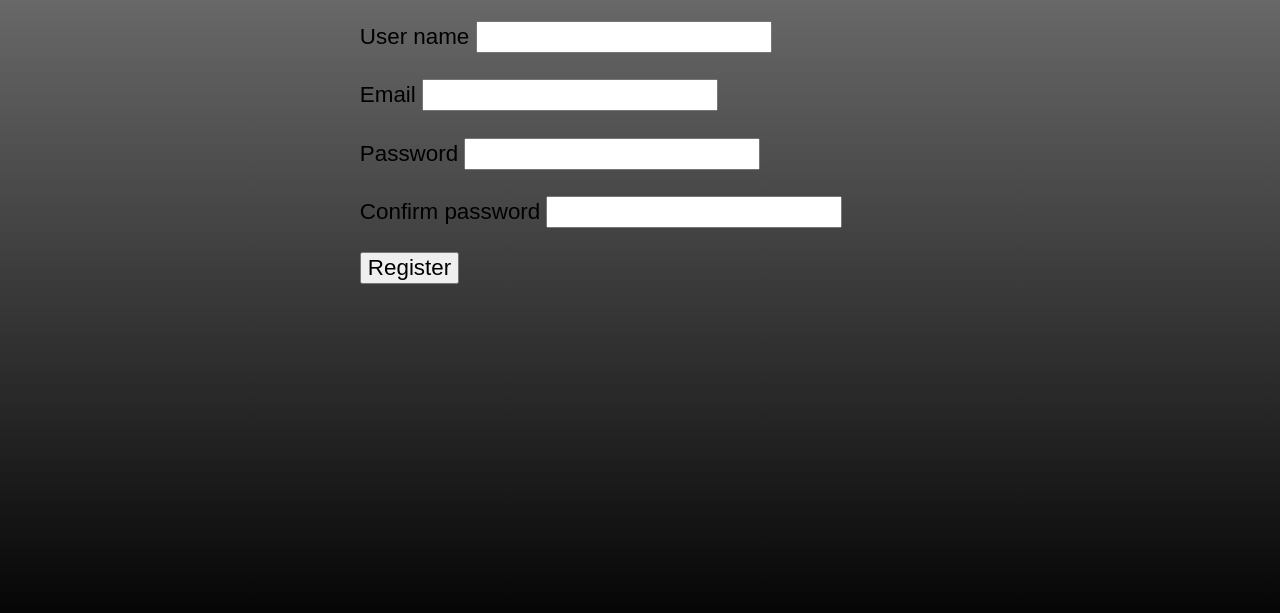
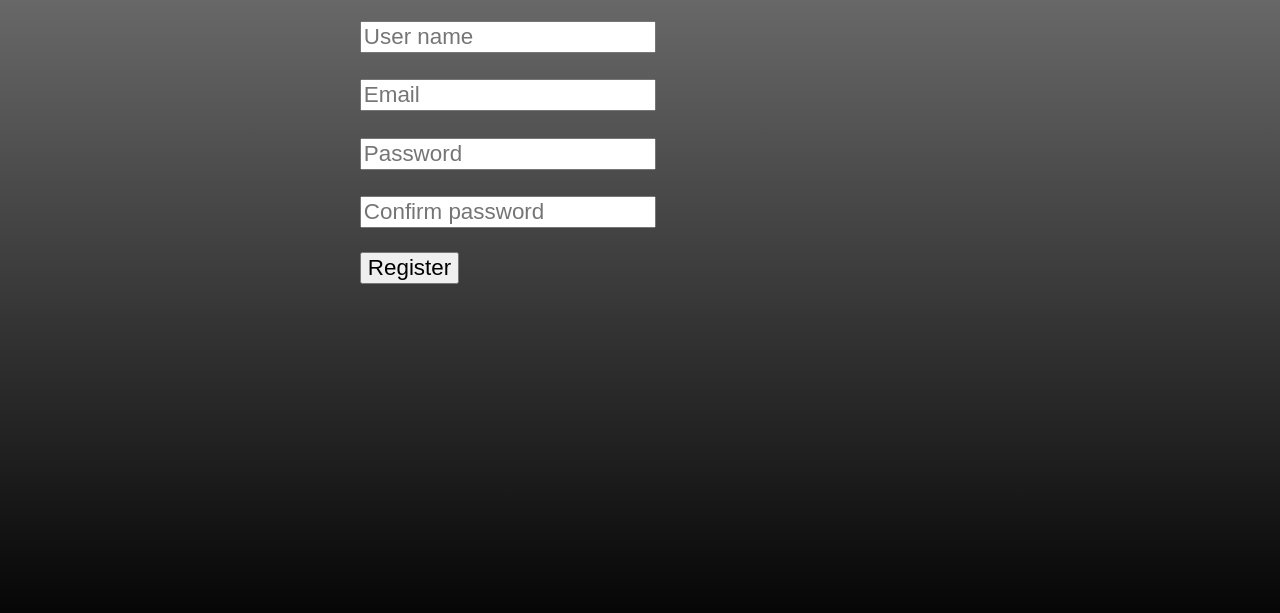
Before and after one commit to artrudy/class24, a plain HTML site: page index.html in a window 1280 px wide. Shown: the part 151-764 px from the top of the page. Drawn offline with Linux system fonts and the light colour scheme.

Commit message:
html input changed

```diff
--- a/dist/app.js
+++ b/dist/app.js
@@ -5,22 +5,21 @@ class InvalidEmailError extends Error {
 class InvalidPasswordError extends Error {
 }
 const users = [];
-const addUserFrom = document.querySelector("form[name='add-new-user']");
-if (!addUserFrom) {
-    console.error("Could't find and add user.");
-}
-else {
-    addUserFrom.addEventListener("submit", function (e) {
-        e.preventDefault();
-        const formData = new FormData(e.target);
-        users.push({
-            userName: getRequiredString(formData, "userName"),
-            userEmail,
-            userPassword,
-            passwordConfirmation,
-        });
-    });
-}
+// const addUserFrom = document.querySelector("form[name='add-new-user']");
+// if (!addUserFrom) {
+//   console.error("Could't find and add user.");
+// } else {
+//   addUserFrom.addEventListener("submit", function (e) {
+//     e.preventDefault();
+//     const formData = new FormData(e.target as HTMLFormElement);
+//     users.push({
+//       userName,
+//       userEmail,
+//       userPassword,
+//       passwordConfirmation,
+//     });
+//   });
+// }
 function register(userName, userEmail, userPassword, passwordConfirmation) {
     if (users.some((user) => user.userName === userName)) {
         throw new InvalidUsernameError(`Username ${userName} already taken`);
--- a/index.html
+++ b/index.html
@@ -13,25 +13,40 @@
     <form name="add-new-user" class="flow" novalidate>
       <h2>Add new user</h2>
       <div class="form-input">
-        <label for="userName"> User name</label>
+        <!-- <label for="userName"></label> -->
         <input
           type="text"
           name="userName"
           id="user-name"
           inputmode="latin-name"
+          placeholder="User name"
           required />
       </div>
       <div class="form-input">
-        <label for="userEmail">Email</label>
-        <input type="userEmail" id="email" name="email" required />
+        <!-- <label for="userEmail">Email</label> -->
+        <input
+          type="userEmail"
+          id="email"
+          name="email"
+          placeholder="Email"
+          required />
       </div>
       <div class="form-input">
-        <label for="userPassword">Password</label>
-        <input type="text" id="user-password" name="userPassword" required />
+        <!-- <label for="userPassword"></label> -->
+        <input
+          type="text"
+          id="user-password"
+          placeholder="Password"
+          name="userPassword"
+          required />
       </div>
       <div class="form-input">
-        <label for="passwordComfirmation"> Confirm password</label>
-        <input type="text" id="confirm-password" name="passwordComfirmation" />
+        <!-- <label for="passwordComfirmation"> Confirm password</label> -->
+        <input
+          type="text"
+          id="confirm-password"
+          placeholder="Confirm password"
+          name="passwordComfirmation" />
       </div>
       <button type="submit">Register</button>
     </form>
```
Also changed, not shown: 1 other file.
